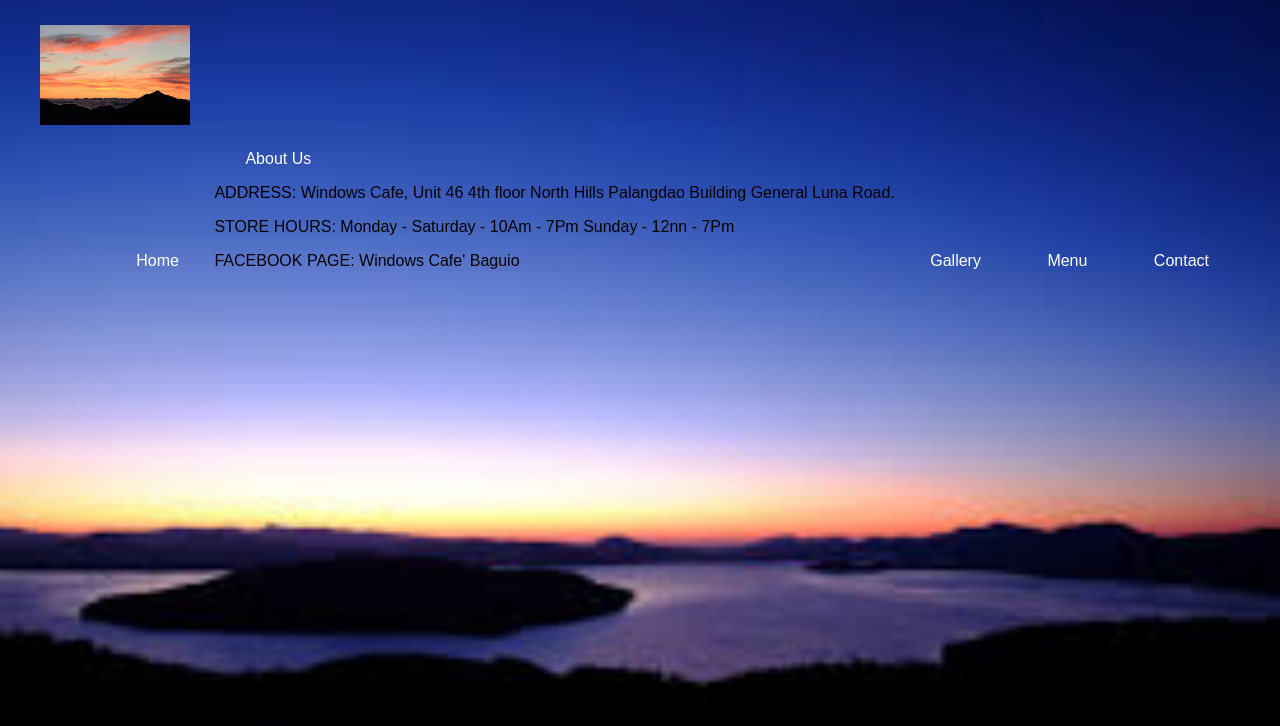
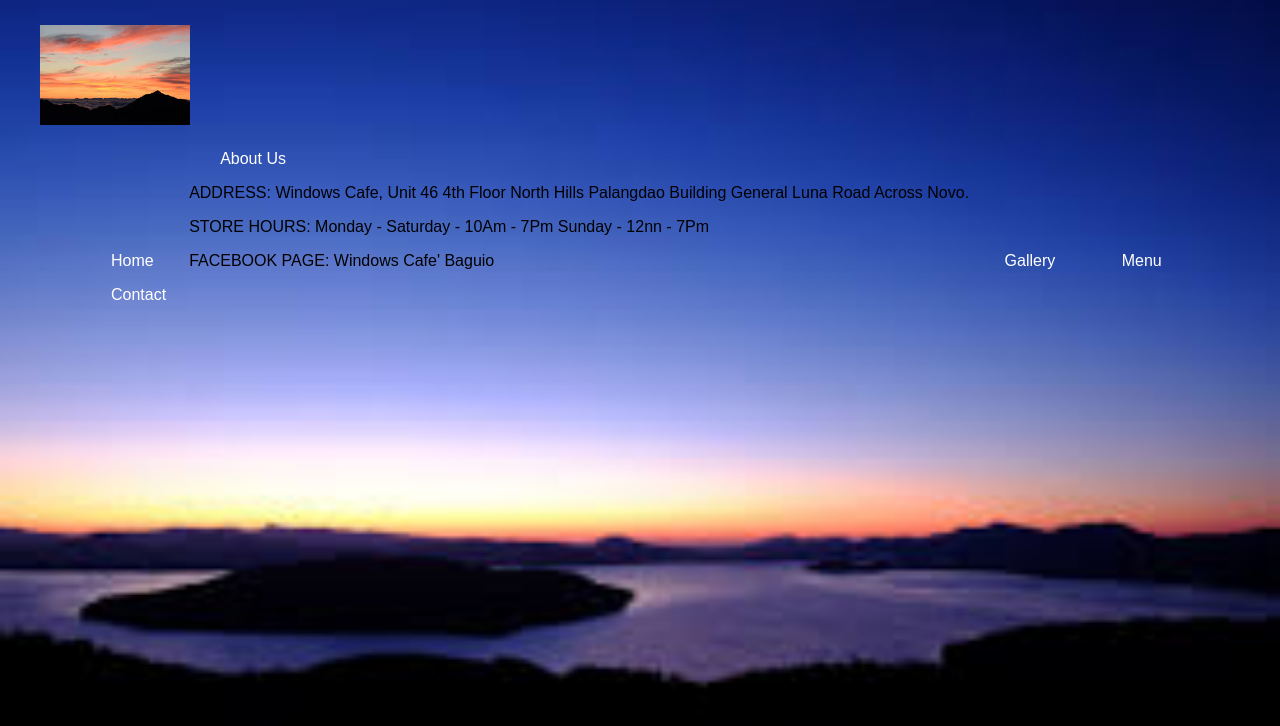
Before and after one commit to AlyssaRose100499/WindowsCafe, a plain HTML site: page About_Us.html in a window 1280 px wide. Drawn offline with Linux system fonts and the light colour scheme.

Commit message:
Update About_Us.html

```diff
--- a/About_Us.html
+++ b/About_Us.html
@@ -2,7 +2,7 @@
 <html lang="en">
 <head>
 	<meta name="viewport" content="width=device-width, initial-scale=1">
-	<title>Windows Cafe</title>
+	<title>WINDOWS CAFE</title>
 	<link rel="stylesheet" type="text/css" href="style.css">
 </head>
 <body class="class-for-about">
@@ -15,8 +15,8 @@
 					<li><a href="About_Us.html">About Us</a>
 
 
-        	<p> ADDRESS: Windows Cafe, Unit 46 4th floor North Hills
-			Palangdao Building General Luna Road. </p>
+        	<p> ADDRESS: Windows Cafe, Unit 46 4th Floor North Hills
+			Palangdao Building General Luna Road Across Novo. </p>
             <p> STORE HOURS: Monday - Saturday - 10Am - 7Pm
             				 Sunday - 12nn - 7Pm </p>
             <p> FACEBOOK PAGE: Windows Cafe' Baguio </p>
```
